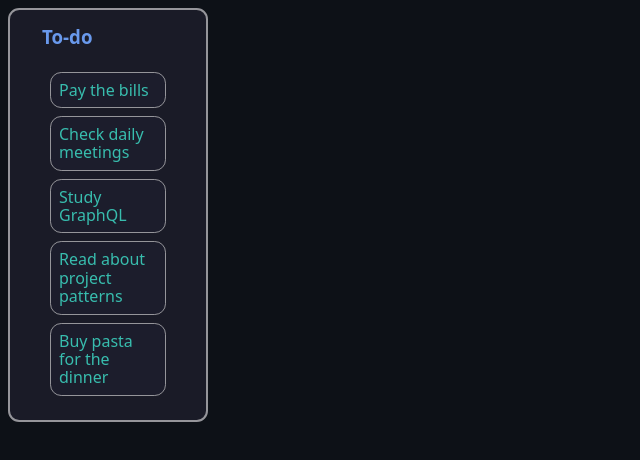
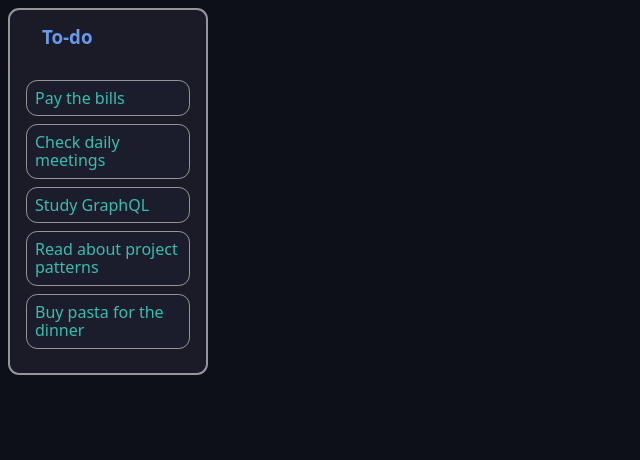
Before and after one commit to artenlf/task-pomodoro-app, a React (Create React App) app: page / in a window 1280 px wide. Shown: the top 460 px of the page, without its empty margins (0-640 px from the left). Built offline with nearby package versions, Linux system fonts and the light colour scheme.

Commit message:
adds user color feedback on droppables

```diff
--- a/src/components/Column/Column.jsx
+++ b/src/components/Column/Column.jsx
@@ -16,9 +16,15 @@ const Title = styled.h3`
   padding: 0.5rem;
 `;
 const TaskList = styled.div`
+  background-color: ${(props) => (props.isDraggingOver ? "var(--medium-blue)" : "var(--darker-blue)")};
+  border-radius: inherit;
+  box-sizing: border-box;
   color: var(--green);
-  margin: 0.5rem 2rem;
-  padding: 0.5rem;
+  height: 100%;
+  margin-top: 0.5rem;
+  padding: 1rem;
+  transition: background-color 0.3s ease;
+  width: 100%;
 `;
 
 function Column(props) {
@@ -26,8 +32,8 @@ function Column(props) {
     <Container>
       <Title>{props.column.title}</Title>
       <Droppable droppableId={props.column.id}>
-        {(provided) => (
-          <TaskList ref={provided.innerRef} {...provided.droppableProps}>
+        {(provided, snapshot) => (
+          <TaskList {...provided.droppableProps} ref={provided.innerRef} isDraggingOver={snapshot.isDraggingOver}>
             {props.tasks.map((task, index) => (
               <Task key={task.id} task={task} index={index} />
             ))}
--- a/src/components/Task/Task.jsx
+++ b/src/components/Task/Task.jsx
@@ -3,7 +3,7 @@ import { Draggable } from "react-beautiful-dnd";
 
 function Task(props) {
   const Container = styled.div`
-    background-color: var(--dark-blue);
+    background-color: ${(props) => (props.isDragging ? "var(--medium-light-blue)" : "var(--dark-blue)")};
     border: 1px solid var(--light-grey);
     border-radius: 0.7rem;
     margin-bottom: 0.5rem;
@@ -12,8 +12,8 @@ function Task(props) {
 
   return (
     <Draggable draggableId={props.task.id} index={props.index}>
-      {(provided) => (
-        <Container {...provided.draggableProps} {...provided.dragHandleProps} ref={provided.innerRef}>
+      {(provided, snapshot) => (
+        <Container {...provided.draggableProps} {...provided.dragHandleProps} ref={provided.innerRef} isDragging={snapshot.isDragging}>
           {props.task.content}
         </Container>
       )}
--- a/src/styles/variables.css
+++ b/src/styles/variables.css
@@ -1,7 +1,9 @@
 :root {
   --black: #0d1117;
   --light-blue: #6999ec;
+  --medium-light-blue: #395574;
   --blue: #3178c6;
+  --medium-blue: #1c344e;
   --dark-blue: #1c1d2c;
   --darker-blue: #1a1b27;
   --green: #38bdae;
```
